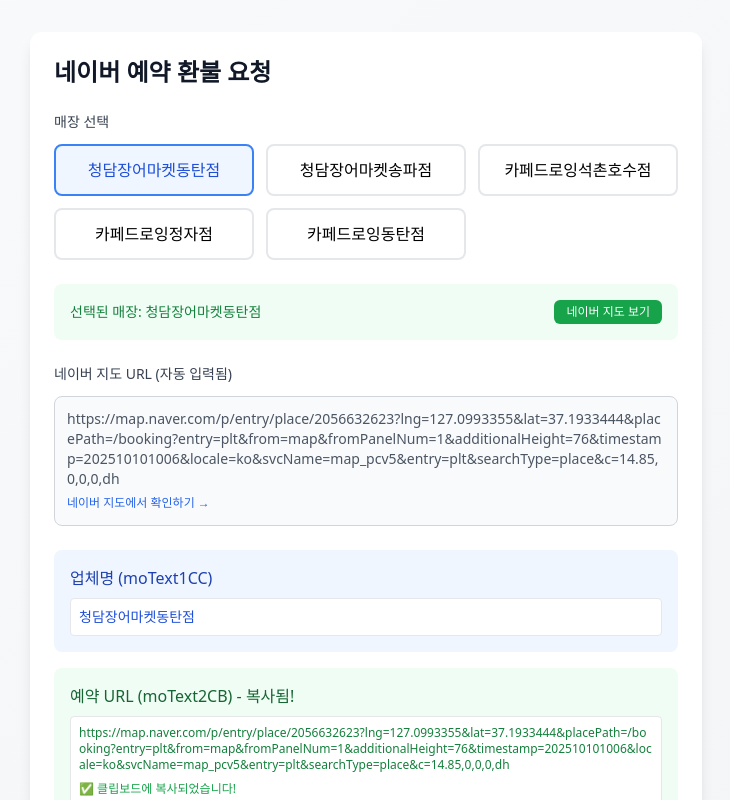
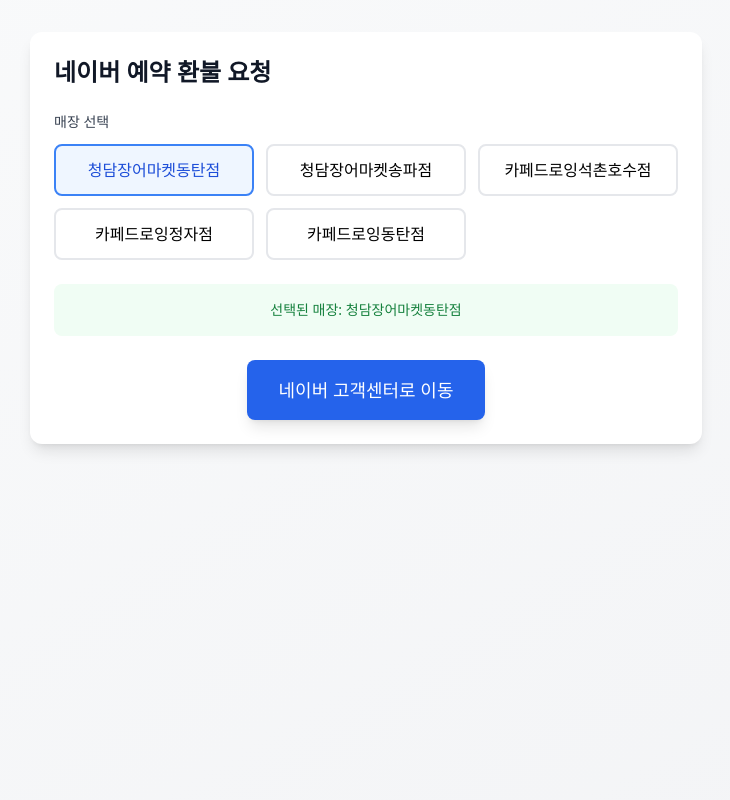
Before and after one commit to senti270/portal, a Next.js app: page /naver-refund in a window 1280 px wide. Both pictures are taken after a click on the button "청담장어마켓동탄점". Shown: the top 800 px of the page, without its empty margins (274-1004 px from the left). Built offline with nearby package versions, Linux system fonts and the light colour scheme.

Commit message:
Simplify UI: Show only store selection and Naver customer service button

```diff
--- a/components/NaverRefundRequest.tsx
+++ b/components/NaverRefundRequest.tsx
@@ -119,103 +119,26 @@ export default function NaverRefundRequest() {
       {/* 선택된 매장 정보 */}
       {selectedStore && (
         <div className="mb-6 p-4 bg-green-50 dark:bg-green-900/30 rounded-lg">
-          <div className="flex justify-between items-center">
-            <p className="text-sm text-green-700 dark:text-green-300">
-              <span className="font-medium">선택된 매장:</span> {selectedStore.name}
-            </p>
-            {selectedStore.naverMapUrl && (
-              <a
-                href={selectedStore.naverMapUrl}
-                target="_blank"
-                rel="noopener noreferrer"
-                className="text-xs bg-green-600 hover:bg-green-700 text-white px-3 py-1 rounded-md transition-colors duration-200"
-              >
-                네이버 지도 보기
-              </a>
-            )}
-          </div>
-        </div>
-      )}
-
-      {/* 네이버 지도 URL 표시 */}
-      <div className="mb-6">
-        <label className="block text-sm font-medium text-gray-700 dark:text-gray-300 mb-3">
-          네이버 지도 URL (자동 입력됨)
-        </label>
-        <div className="w-full p-3 border border-gray-300 dark:border-gray-600 rounded-lg bg-gray-50 dark:bg-gray-700">
-          {selectedStore?.naverMapUrl ? (
-            <div className="space-y-2">
-              <p className="text-sm text-gray-600 dark:text-gray-400 break-all">
-                {selectedStore.naverMapUrl}
-              </p>
-              <a
-                href={selectedStore.naverMapUrl}
-                target="_blank"
-                rel="noopener noreferrer"
-                className="text-xs text-blue-600 hover:text-blue-800 dark:text-blue-400"
-              >
-                네이버 지도에서 확인하기 →
-              </a>
-            </div>
-          ) : (
-            <p className="text-sm text-gray-500 dark:text-gray-400">
-              매장을 선택하면 네이버 지도 URL이 표시됩니다.
-            </p>
-          )}
-        </div>
-      </div>
-
-      {/* 입력할 내용 미리보기 */}
-      {selectedStore && (
-        <div className="mb-6 space-y-4">
-          <div className="p-4 bg-blue-50 dark:bg-blue-900/30 rounded-lg">
-            <h4 className="font-medium text-blue-800 dark:text-blue-200 mb-2">업체명 (moText1CC)</h4>
-            <p className="text-sm text-blue-700 dark:text-blue-300 bg-white dark:bg-gray-800 p-2 rounded border">
-              {selectedStore.name}
-            </p>
-          </div>
-
-          <div className="p-4 bg-green-50 dark:bg-green-900/30 rounded-lg">
-            <h4 className="font-medium text-green-800 dark:text-green-200 mb-2">예약 URL (moText2CB) - 복사됨!</h4>
-            <div className="bg-white dark:bg-gray-800 p-2 rounded border">
-              <p className="text-xs text-green-700 dark:text-green-300 break-all mb-2">
-                {selectedStore.naverMapUrl}
-              </p>
-              <p className="text-xs text-green-600 dark:text-green-400 font-medium">
-                ✅ 클립보드에 복사되었습니다!
-              </p>
-            </div>
-          </div>
+          <p className="text-sm text-green-700 dark:text-green-300 text-center">
+            <span className="font-medium">선택된 매장:</span> {selectedStore.name}
+          </p>
         </div>
       )}
 
       {/* 제출 버튼 */}
-      <div className="flex justify-end">
+      <div className="flex justify-center">
         <button
           onClick={handleSubmit}
           disabled={!selectedStore}
-          className={`px-6 py-3 rounded-lg font-medium transition-all duration-200 ${
+          className={`px-8 py-4 rounded-lg font-medium text-lg transition-all duration-200 ${
             selectedStore
-              ? 'bg-blue-600 hover:bg-blue-700 text-white'
+              ? 'bg-blue-600 hover:bg-blue-700 text-white shadow-lg'
               : 'bg-gray-300 dark:bg-gray-600 text-gray-500 dark:text-gray-400 cursor-not-allowed'
           }`}
         >
           네이버 고객센터로 이동
         </button>
       </div>
-
-      {/* 안내 메시지 */}
-      <div className="mt-6 p-4 bg-yellow-50 dark:bg-yellow-900/30 rounded-lg">
-        <p className="text-sm text-yellow-700 dark:text-yellow-300">
-          <span className="font-medium">사용 방법:</span>
-        </p>
-        <ol className="text-sm text-yellow-700 dark:text-yellow-300 mt-2 space-y-1 list-decimal list-inside">
-          <li>매장을 선택하세요 (예약 URL 자동 복사됨)</li>
-          <li>"네이버 고객센터로 이동" 버튼을 클릭하세요</li>
-          <li>업체명은 위 내용을 복사해서 입력하세요</li>
-          <li>문의내용에는 예약 URL 붙여넣기(Ctrl+V) 하세요</li>
-        </ol>
-      </div>
     </div>
   )
 }
```
